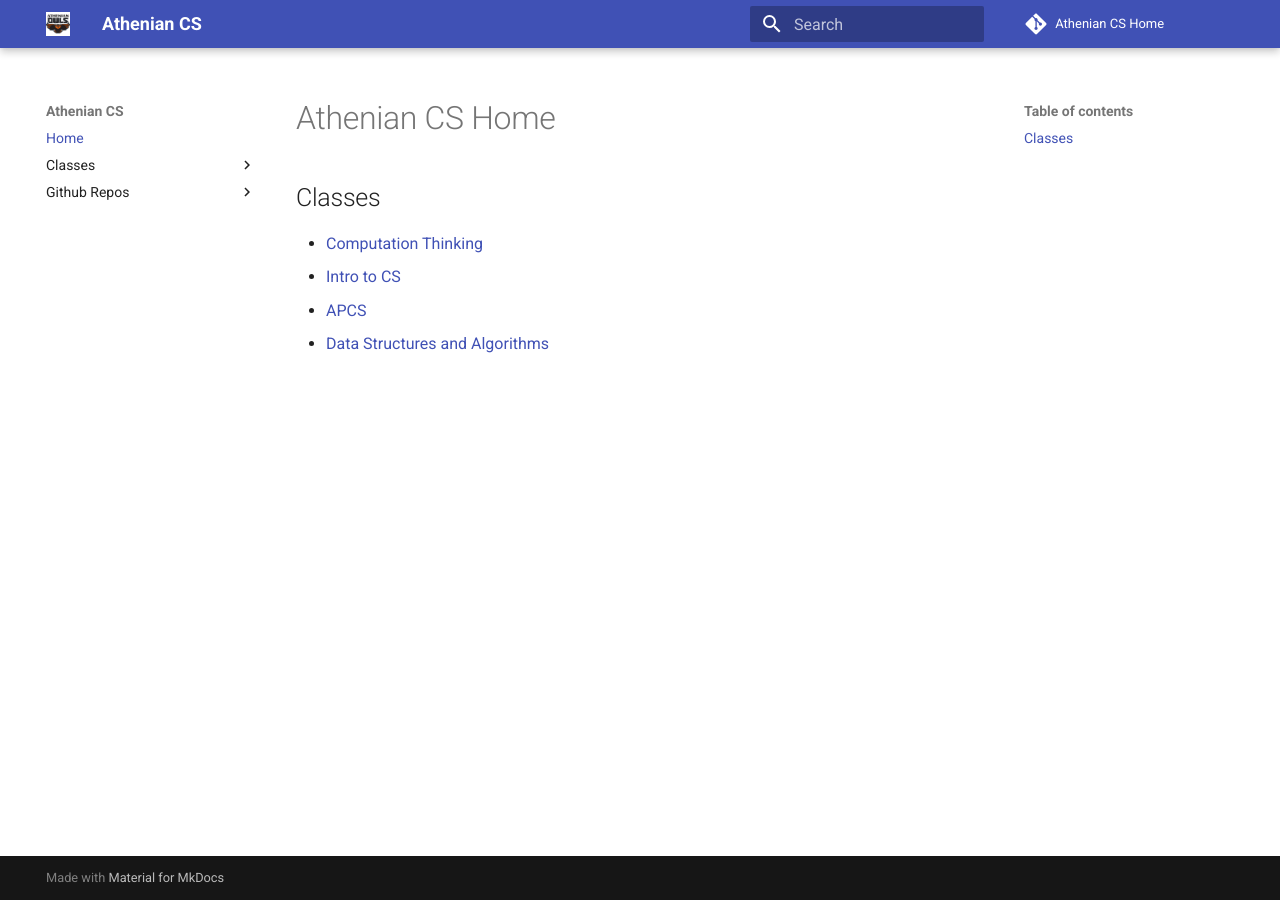
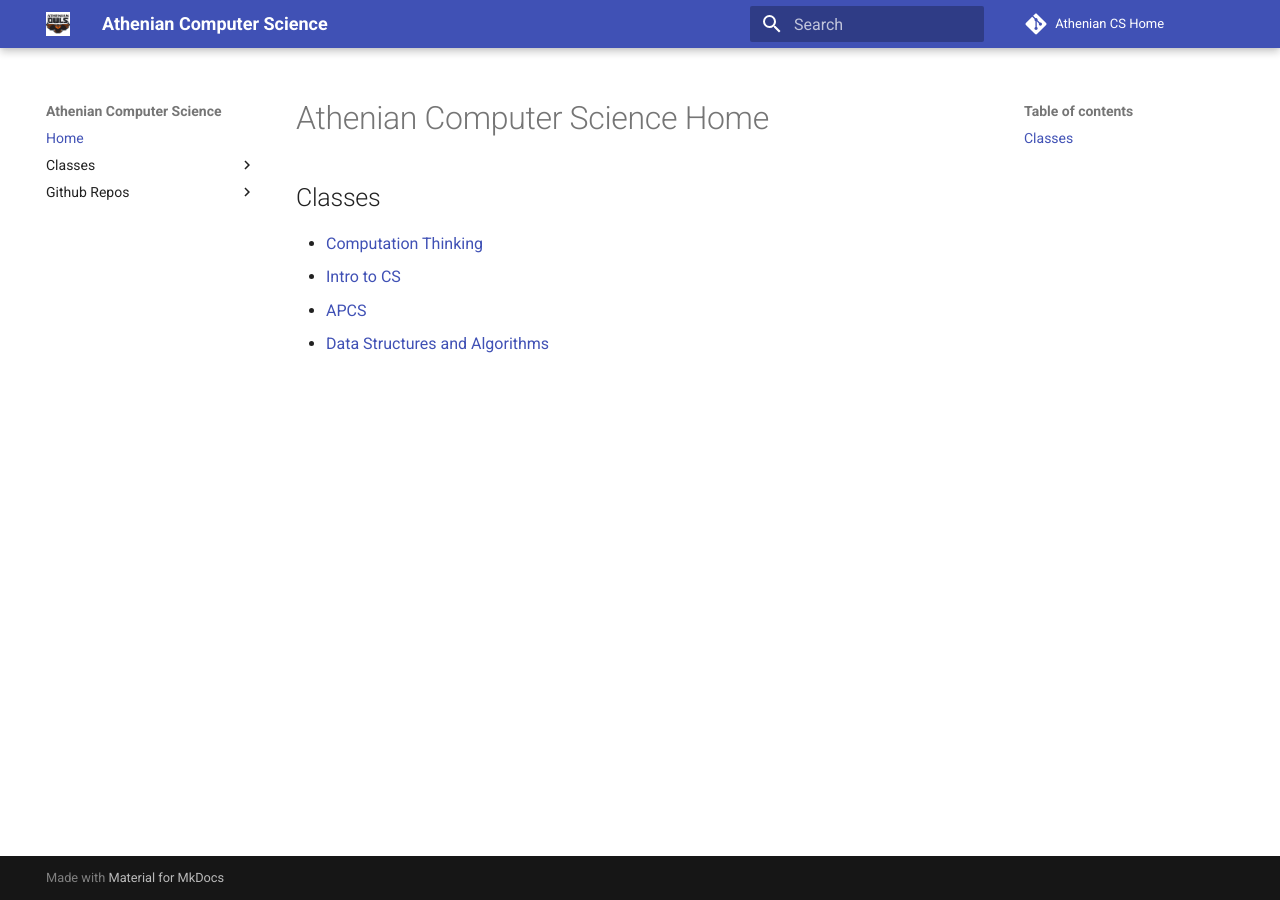
Before and after one commit to athenian-computational-thinking/athenian-cs-mkdocs, an MkDocs documentation site: the page built from docs/index.md, in a window 1280 px wide. Built offline with MkDocs 1.6.1 and Material for MkDocs 9.7.7, drawn with Linux system fonts in a browser that asks for light colours; comment, search, counter and statistics services are not loaded.

Commit message:
Update docs

```diff
--- a/docs/index.md
+++ b/docs/index.md
@@ -1,4 +1,4 @@
-# Athenian CS Home
+# Athenian Computer Science Home
 
 ## Classes
 
--- a/mkdocs.yml
+++ b/mkdocs.yml
@@ -1,4 +1,4 @@
-site_name: Athenian CS
+site_name: Athenian Computer Science
 site_url: https://www.athenian-robotics.org
 site_description: Athenian CS Documentation
 site_author: Athenian CS Team
```
